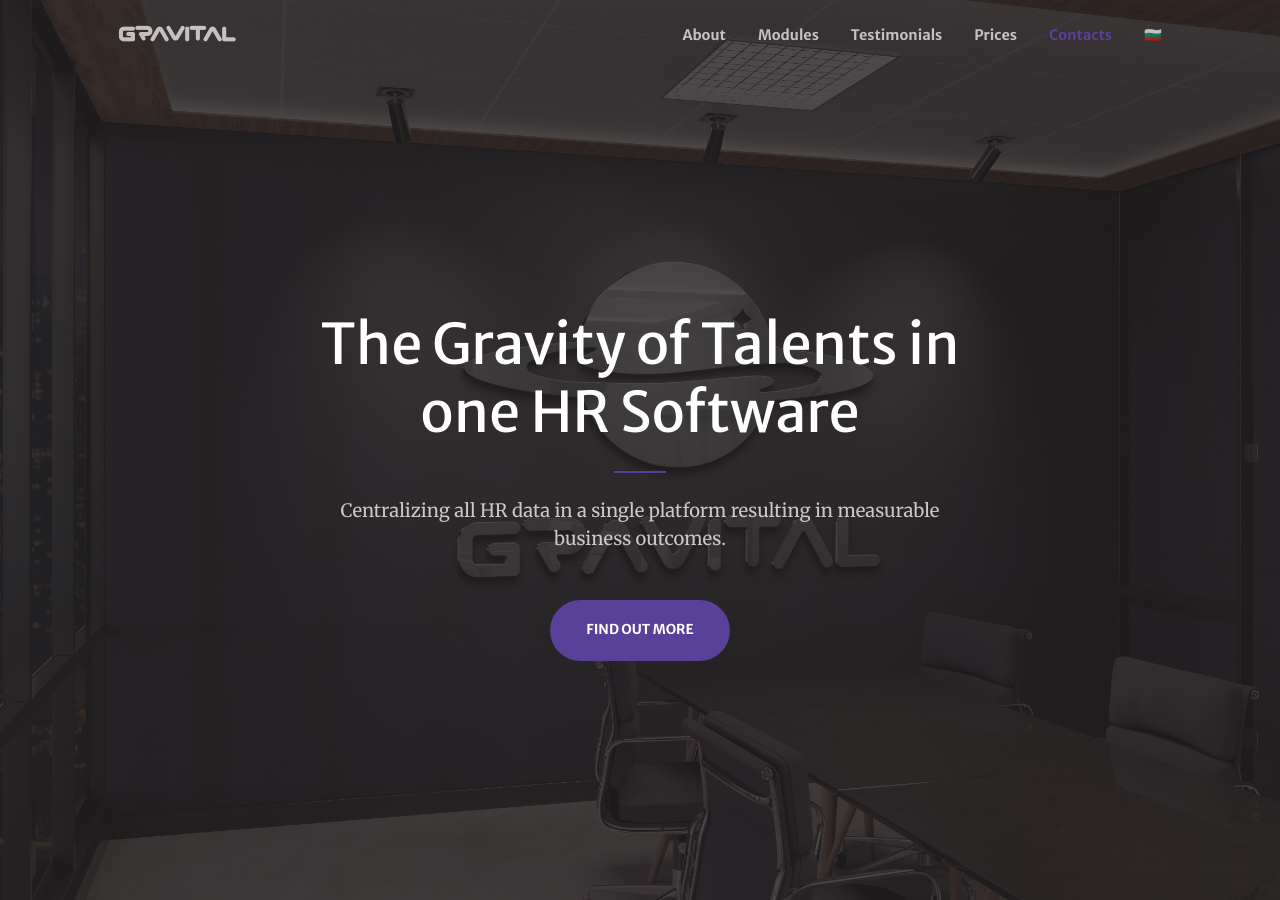
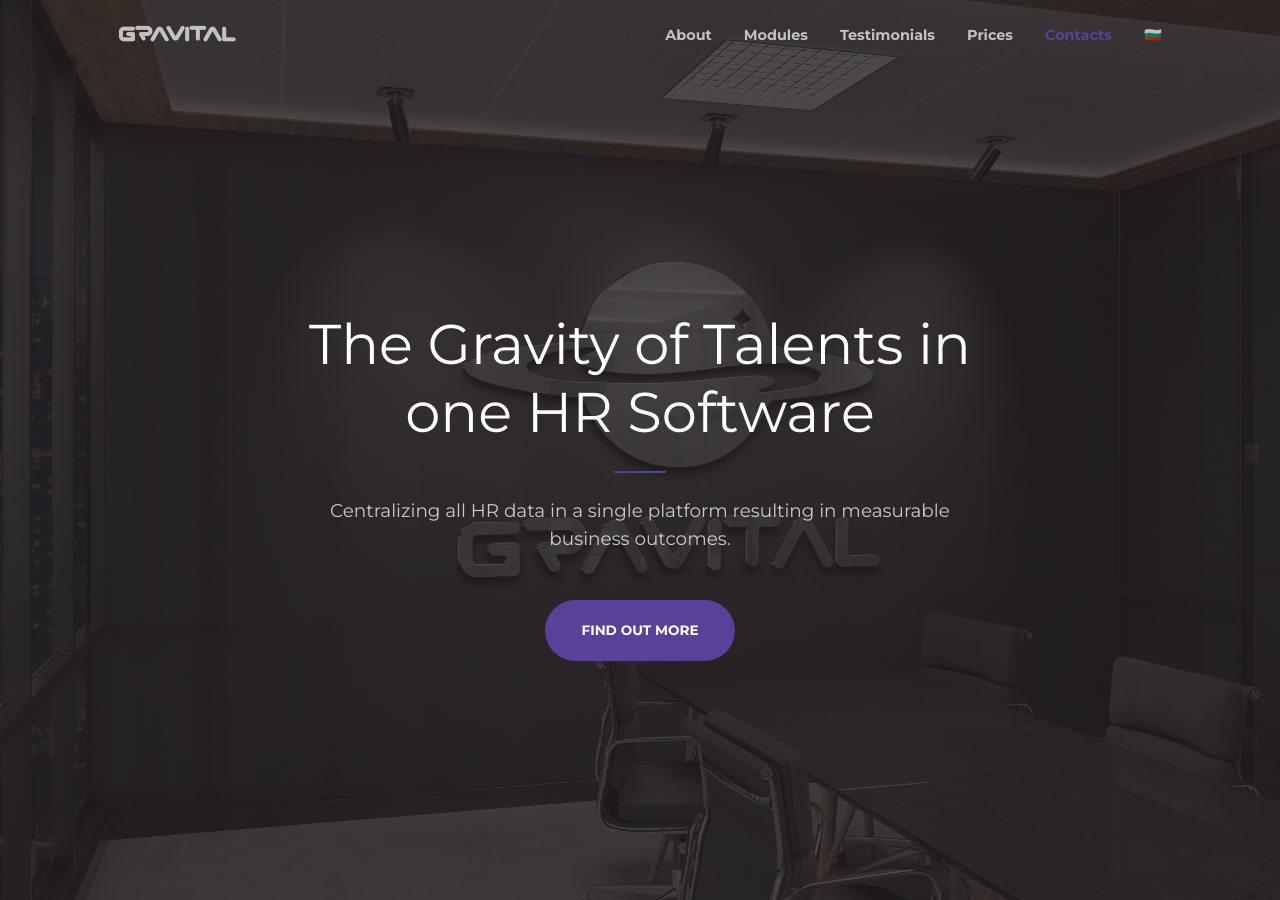
Before and after one commit to gravital-hr/gravital-hr.github.io, a Jekyll site: the page built from index.md, in a window 1280 px wide and 900 px high. Built offline with Jekyll 4.4.1, drawn with Linux system fonts in a browser that asks for light colours; comment, search, counter and statistics services are not loaded.

Commit message:
style changes: fonts, pricing boxes

```diff
--- a/_layouts/base.html
+++ b/_layouts/base.html
@@ -11,8 +11,8 @@
         <!-- Bootstrap Icons-->
         <link href="https://cdn.jsdelivr.net/npm/bootstrap-icons@1.10.4/font/bootstrap-icons.css" rel="stylesheet" />
         <!-- Google fonts-->
-        <link href="https://fonts.googleapis.com/css?family=Merriweather+Sans:400,700&display=swap" rel="stylesheet" />
-        <link href="https://fonts.googleapis.com/css?family=Merriweather:400,300,300italic,400italic,700,700italic&display=swap" rel="stylesheet" type="text/css" />
+        <link href="https://fonts.googleapis.com/css?family=Montserrat:400,700&display=swap" rel="stylesheet" />
+        <link href="https://fonts.googleapis.com/css?family=Montserrat:400,300,300italic,400italic,700,700italic&display=swap" rel="stylesheet" type="text/css" />
         <!-- SimpleLightbox plugin CSS-->
         <link href="https://cdnjs.cloudflare.com/ajax/libs/SimpleLightbox/2.1.0/simpleLightbox.min.css" rel="stylesheet" />
         <!-- Custom CSS -->
--- a/_sass/_pricing.scss
+++ b/_sass/_pricing.scss
@@ -1,12 +1,16 @@
 .pricing-table-block{
     background: $light-bg-subtle;
     text-align:center;
+    border-radius: $border-radius-lg;
+    padding-bottom: map_get($spacers, 3);
+    box-shadow:  $box-shadow-lg;
 }
 .pricing-table-block .plan-name{
     padding: map_get($spacers, 3);
     background: $component-active-bg;
     margin-bottom: map_get($spacers, 2);
     color: $white;
+    border-radius: $border-radius-lg $border-radius-lg 0 0;
 }
 .pricing-table-block .plan-price{
     margin-bottom: map_get($spacers, 3);
--- a/_sass/creative/variables/_typography.scss
+++ b/_sass/creative/variables/_typography.scss
@@ -2,11 +2,11 @@
 // Typography
 //
 
-$font-family-sans-serif: "Merriweather Sans", -apple-system, BlinkMacSystemFont,
+$font-family-sans-serif: "Montserrat", -apple-system, BlinkMacSystemFont,
     "Segoe UI", Roboto, "Helvetica Neue", Arial, "Noto Sans", sans-serif,
     "Apple Color Emoji", "Segoe UI Emoji", "Segoe UI Symbol", "Noto Color Emoji";
 
-$font-family-serif: "Merriweather", -apple-system, BlinkMacSystemFont,
+$font-family-serif: "Montserrat", -apple-system, BlinkMacSystemFont,
     "Segoe UI", Roboto, "Helvetica Neue", Arial, "Noto Sans", sans-serif,
     "Apple Color Emoji", "Segoe UI Emoji", "Segoe UI Symbol", "Noto Color Emoji";
 
```
